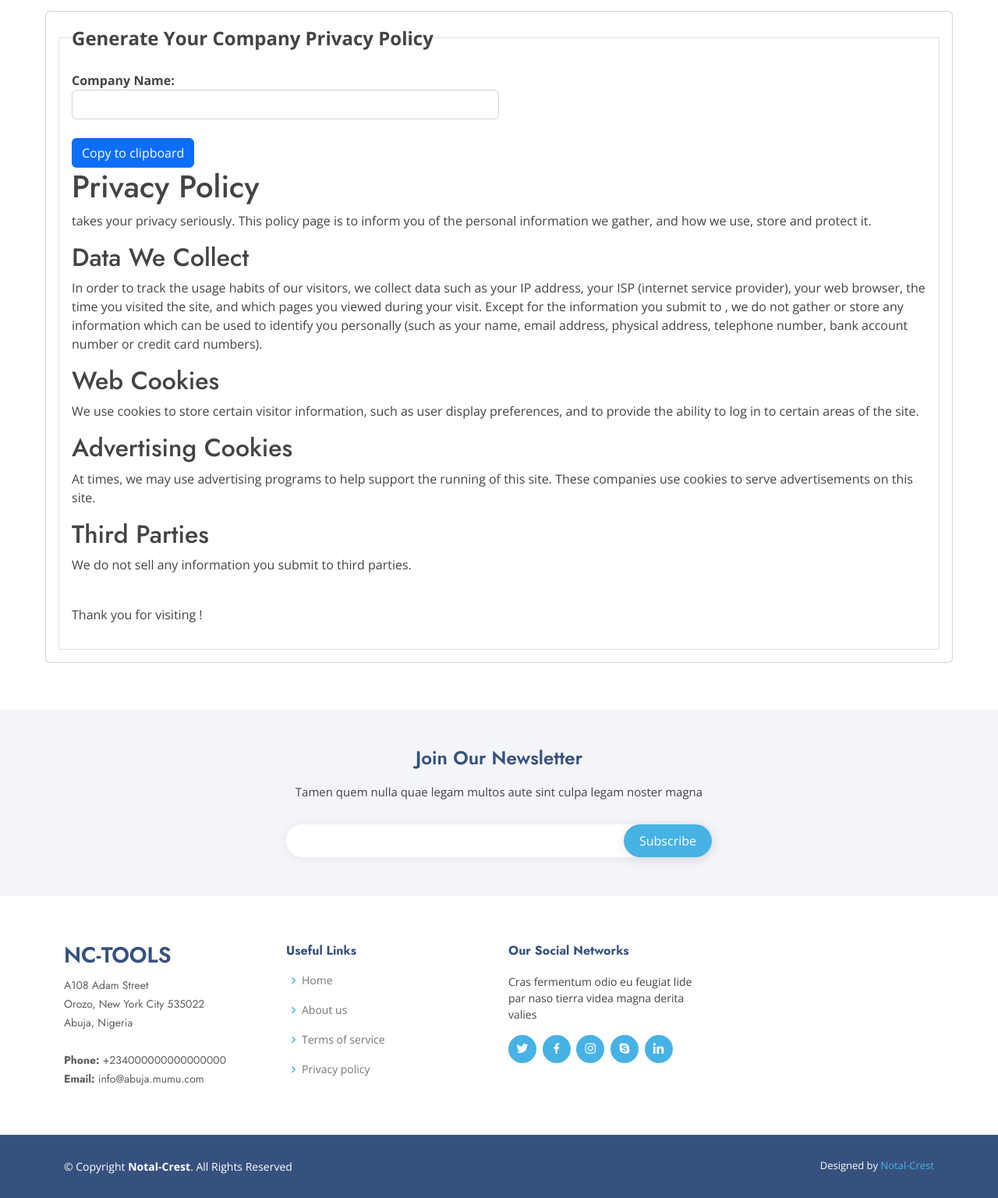
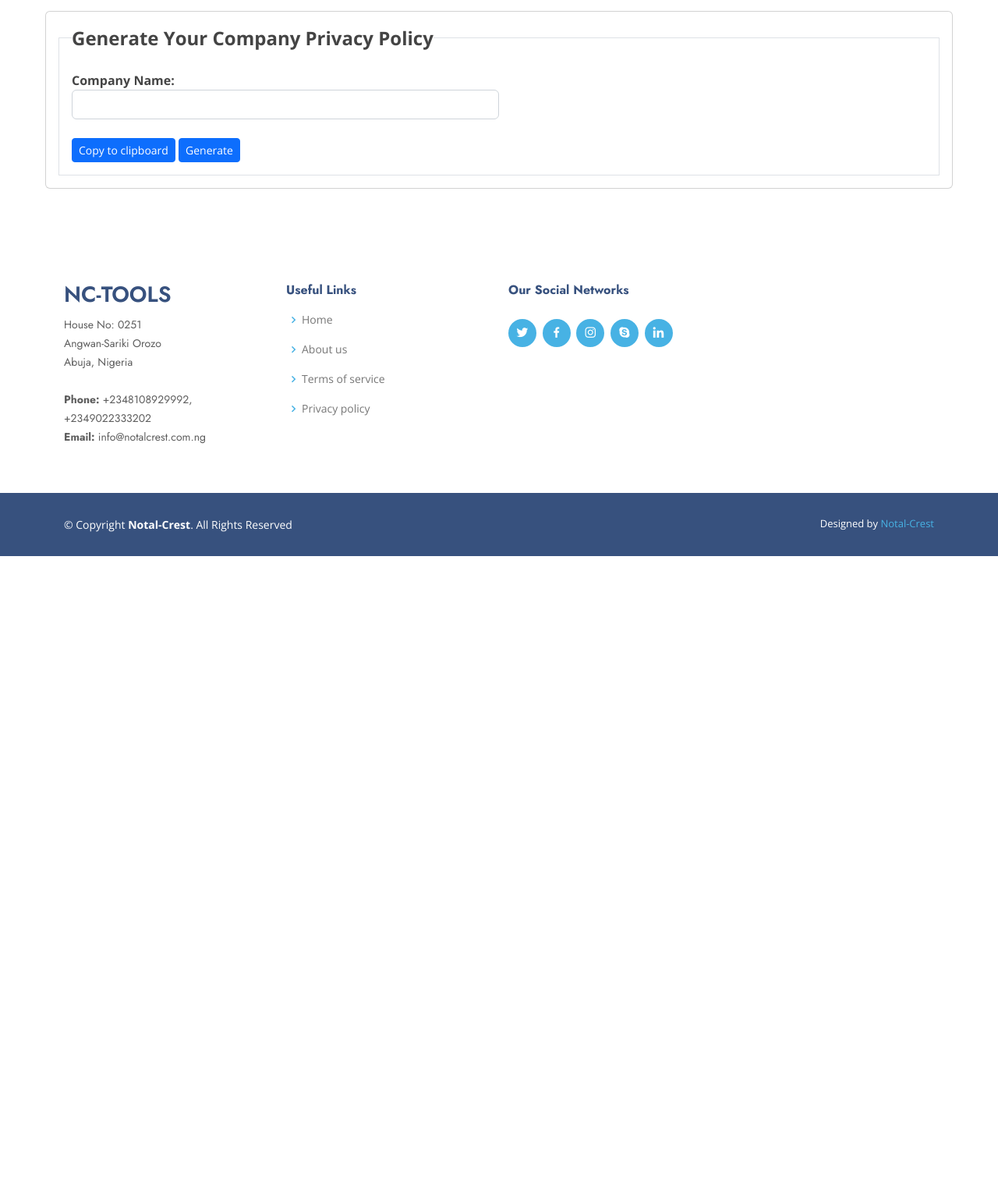
Before and after one commit to Notal-Crest/Power-Tools, a PHP site: page /privacy.php in a window 1280 px wide. Shown: the part 285-1821 px from the top of the page at 78% size. After the commit the page ends 998 px from the top, so only its background shows below. Run offline with PHP 8.4, Linux system fonts and the light colour scheme; some libraries are stand-ins or nearby versions.

Commit message:
Added new team images, edit foooter and privacy page

```diff
--- a/inc/footer.php
+++ b/inc/footer.php
@@ -1,18 +1,4 @@
 <footer id="footer">
-
-<div class="footer-newsletter">
-  <div class="container">
-    <div class="row justify-content-center">
-      <div class="col-lg-6">
-        <h4>Join Our Newsletter</h4>
-        <p>Tamen quem nulla quae legam multos aute sint culpa legam noster magna</p>
-        <form action="" method="post">
-          <input type="email" name="email"><input type="submit" value="Subscribe">
-        </form>
-      </div>
-    </div>
-  </div>
-</div>
 
 <div class="footer-top">
   <div class="container">
@@ -21,11 +7,11 @@
       <div class="col-lg-3 col-md-6 footer-contact">
         <h3>NC-Tools</h3>
         <p>
-          A108 Adam Street<br>
-          Orozo, New York City 535022<br>
+        House No: 0251<br>
+        Angwan-Sariki Orozo<br>
           Abuja, Nigeria<br><br>
-          <strong>Phone:</strong> +234000000000000000<br>
-          <strong>Email:</strong> info@abuja.mumu.com<br>
+          <strong>Phone:</strong> +2348108929992, +2349022333202<br>
+          <strong>Email:</strong> info@notalcrest.com.ng<br>
         </p>
       </div>
 
@@ -41,7 +27,7 @@
 
       <div class="col-lg-3 col-md-6 footer-links">
         <h4>Our Social Networks</h4>
-        <p>Cras fermentum odio eu feugiat lide par naso tierra videa magna derita valies</p>
+        <!-- <p>Cras fermentum odio eu feugiat lide par naso tierra videa magna derita valies</p> -->
         <div class="social-links mt-3">
           <a href="#" class="twitter"><i class="bx bxl-twitter"></i></a>
           <a href="#" class="facebook"><i class="bx bxl-facebook"></i></a>
@@ -69,6 +55,7 @@
 <a href="#" class="back-to-top d-flex align-items-center justify-content-center"><i class="bi bi-arrow-up-short"></i></a>
 
 <!-- Vendor JS Files -->
+
 <script src="assets/js/jquery.js"></script>
 <script src="https://cdn.jsdelivr.net/npm/sweetalert2@7.12.15/dist/sweetalert2.all.min.js"></script>
 <script src="assets/vendor/bootstrap/js/bootstrap.bundle.min.js"></script>
@@ -85,6 +72,31 @@
 <script src="assets/js/ai-writer.js"></script>
 <script src="assets/js/password.js"></script>
 
+<script>
+
+  $(document).ready(function(){
+    $('#privacy-policy').hide()
+  });
+  $(document).ready(function () {
+    $('#gen').click(function () {
+      // alert('Hello');
+    var inp = $('#in1').val();
+    // alert(inp);
+    if (inp.is_null) {
+      alert('Type in your company name please!');
+    } else {
+      if (inp === " " || inp === "") {
+        alert('Type in your company name please!');
+      } else {
+        $('#privacy-policy').show()
+      $('#gen').hide()
+      }
+    }
+    })
+  });
+
+
+</script>
 </body>
 
 </html>
--- a/privacy.php
+++ b/privacy.php
@@ -85,9 +85,11 @@
 					<label for="in1"><b>Company Name:</b></label>
 					<input type="text" ng-model="compname" class="form-control" id="in1">
 					<br>
-					<button type="button" class="btn btn-primary priv-btn"  onclick="generate_priv()" data-clipboard-target="#privacy-policy">Copy to clipboard</button>
+					<button type="button" class="btn btn-primary priv-btn btn-sm"  onclick="generate_priv()" data-clipboard-target="#privacy-policy">Copy to clipboard</button>
+					<button type="button" class="btn btn-primary btn-sm" id="gen">Generate</button>
+<br>
 
-					<div id="privacy-policy">
+					<div id="privacy-policy" class="mt-3 border p-2">
 						<h1>{{compname}} Privacy Policy</h1>
 						<p>{{compname}} takes your privacy seriously. This policy page is to inform you of the personal information we gather, and how we use, store and protect it.</p>
 
@@ -118,7 +120,9 @@
 	<script>
 		function generate_priv() {
 			new Clipboard('.priv-btn');
-		}
+		};
+
+
 	</script>
 
 
```
Also changed, not shown: index.php (+11 -13 lines), assets/img/team/Ife.jpeg (added), assets/img/team/Nelson.jpeg (added), assets/img/team/Nife.jpeg (added), assets/img/team/Victory.jpeg (added), assets/img/team/team-1.jpg (deleted), assets/img/team/team-2.jpg (deleted), assets/img/team/team-4.jpg (deleted).
